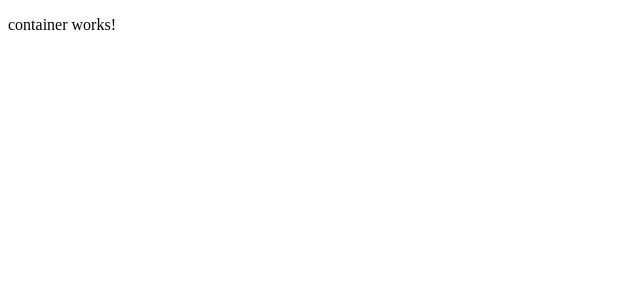
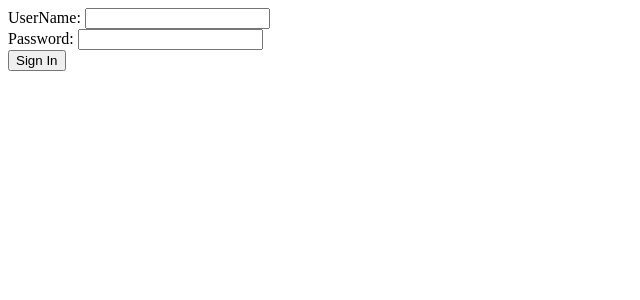
Before and after one commit to MarthaBarahona/Week8--MarthaBarahona-Login, an Angular app: page / in a window 1280 px wide. Shown: the top 300 px of the page, without its empty margins (0-640 px from the left). Built offline with nearby package versions, Linux system fonts and the light colour scheme.

Commit message:
Added router outlet tag

```diff
--- a/src/app/components/container/container.component.html
+++ b/src/app/components/container/container.component.html
@@ -1,3 +1 @@
-<p>
-  container works!
-</p>
+<router-outlet></router-outlet>
```
